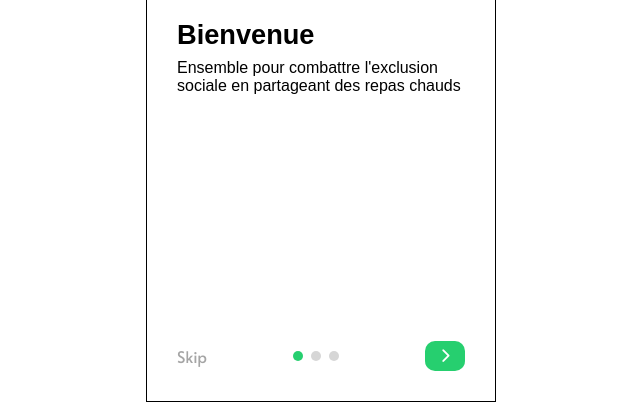
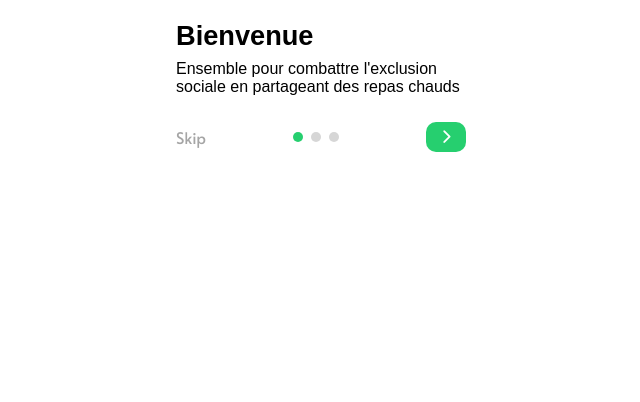
Before and after one commit to syphaxalili/test-project, a plain HTML site: page index.html in a window 1280 px wide. Shown: the part 398-800 px from the top of the page, without its empty margins (319-959 px from the left). Drawn offline with Linux system fonts and the light colour scheme; a web font is replaced by a local one.

Commit message:
Update style.css

```diff
--- a/assets/css/style.css
+++ b/assets/css/style.css
@@ -37,7 +37,7 @@ button {
 }
 
 .container {
-  height: 100vh;
+  height: 580px;
   overflow-y: auto;
   width: 350px;
   padding-inline: 30px;
@@ -46,7 +46,6 @@ button {
   display: flex;
   flex-direction: column;
   align-items: center;
-  border: 1px solid black;
 }
 /* =============== End Global Rules ===============*/
 
```
